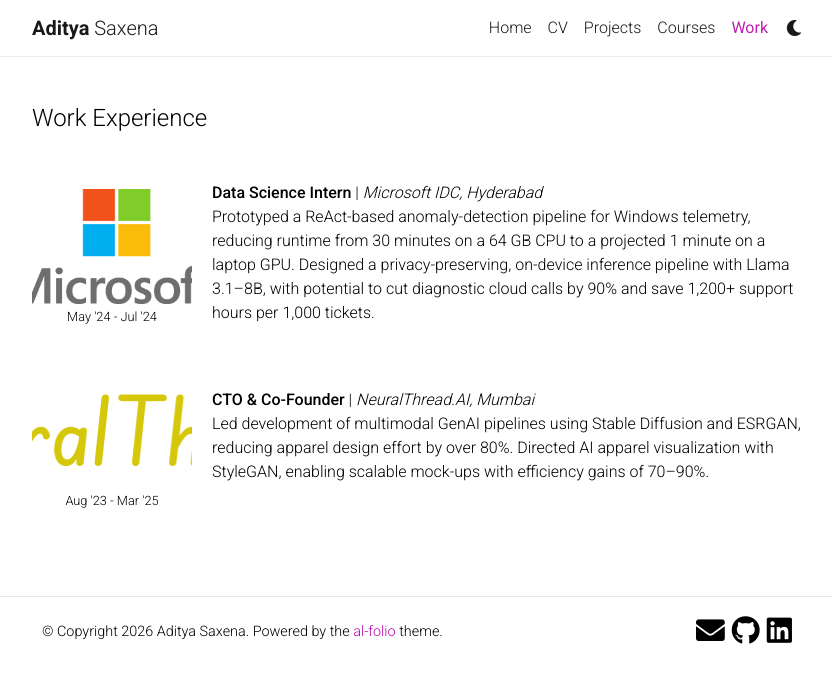
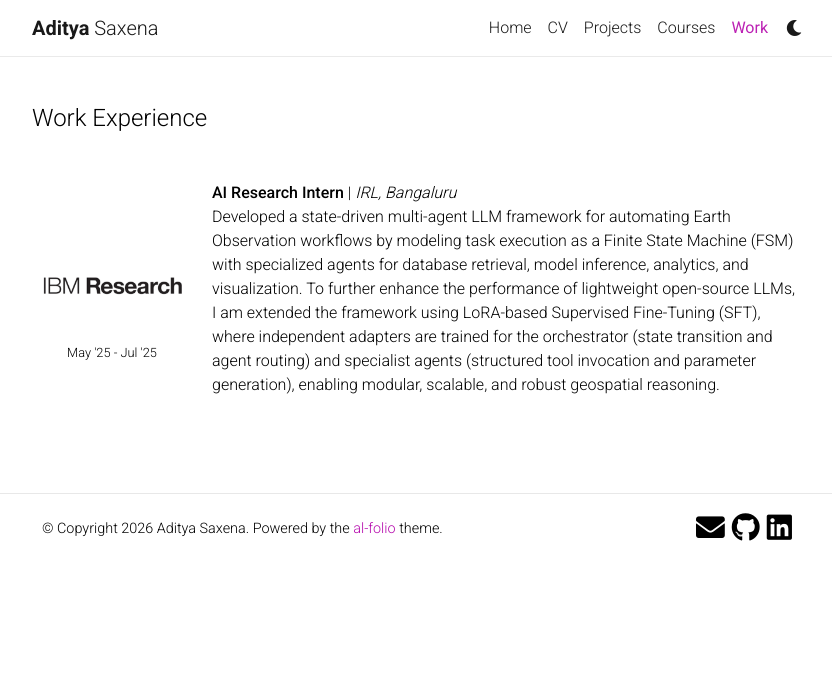
Before and after one commit to adityaaa2511/adityaaa2511.github.io, a Jekyll site: the page built from _pages/work.md, in a window 1280 px wide. Shown: the top 683 px of the page, without its empty margins (223-1055 px from the left). Built offline with Jekyll 4.4.1, drawn with Linux system fonts in a browser that asks for light colours; nearby versions of some CDN libraries; comment, search, counter and statistics services are not loaded; a style sheet for code colours, icons or effects is not loaded.

Commit message:
Added work

```diff
--- a/_pages/work.md
+++ b/_pages/work.md
@@ -14,29 +14,12 @@ navpos: 4
 
   <div class="work-item vertical-center-text">
     <div class="work-bubble-with-date">
-      <img src="/assets/img/work/microsoft.png" class="work-bubble" />
-      <h6>May '24 - Jul '24</h6>
+      <img src="/assets/img/work/IBM_Research.png" class="work-bubble" />
+      <h6>May '25 - Jul '25</h6>
     </div>
     <p class="work-text">
-      <strong>Data Science Intern</strong> | <i>Microsoft IDC, Hyderabad</i> <br/>
-      Prototyped a ReAct-based anomaly-detection pipeline for Windows telemetry, reducing runtime from 30 minutes
-      on a 64 GB CPU to a projected 1 minute on a laptop GPU. Designed a privacy-preserving, on-device inference
-      pipeline with Llama 3.1–8B, with potential to cut diagnostic cloud calls by 90% and save 1,200+ support hours
-      per 1,000 tickets.
-    </p>
-    <br>
-  </div>
-
-  <div class="work-item vertical-center-text">
-    <div class="work-bubble-with-date">
-      <img src="/assets/img/work/neuralthread.png" class="work-bubble" />
-      <h6>Aug '23 - Mar '25</h6>
-    </div>
-    <p class="work-text">
-      <strong>CTO & Co-Founder</strong> | <i>NeuralThread.AI, Mumbai</i> <br/>
-      Led development of multimodal GenAI pipelines using Stable Diffusion and ESRGAN, reducing apparel
-      design effort by over 80%. Directed AI apparel visualization with StyleGAN, enabling scalable mock-ups
-      with efficiency gains of 70–90%.
+      <strong>AI Research Intern</strong> | <i>IRL, Bangaluru</i> <br/>
+      Developed a state-driven multi-agent LLM framework for automating Earth Observation workflows by modeling task execution as a Finite State Machine (FSM) with specialized agents for database retrieval, model inference, analytics, and visualization. To further enhance the performance of lightweight open-source LLMs, I am extended the framework using LoRA-based Supervised Fine-Tuning (SFT), where independent adapters are trained for the orchestrator (state transition and agent routing) and specialist agents (structured tool invocation and parameter generation), enabling modular, scalable, and robust geospatial reasoning.
     </p>
     <br>
   </div>
```
Also changed, not shown: assets/img/work/IBM_Research.png (added), assets/img/work/microsoft.png (deleted), assets/img/work/neuralthread.png (deleted).
